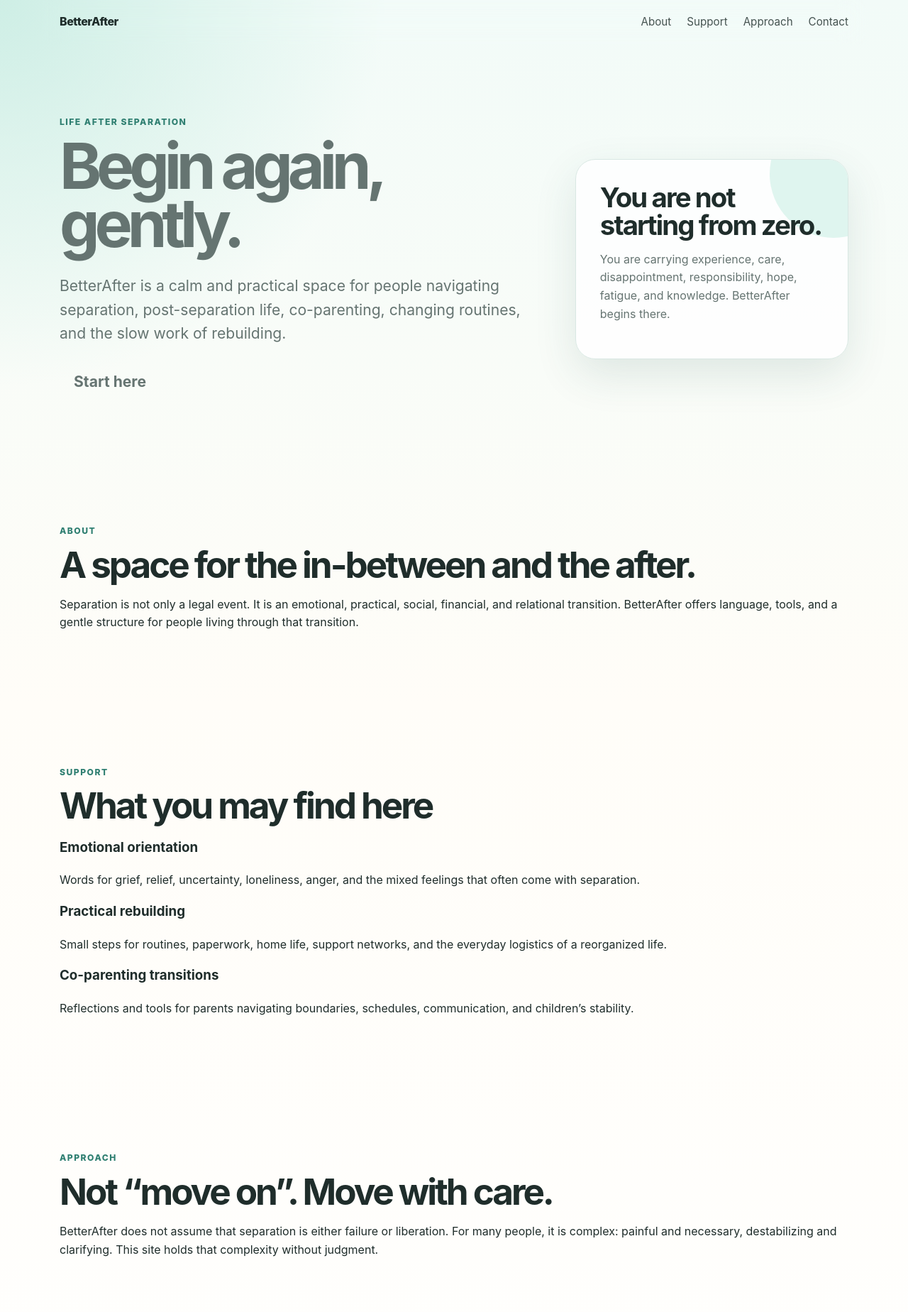
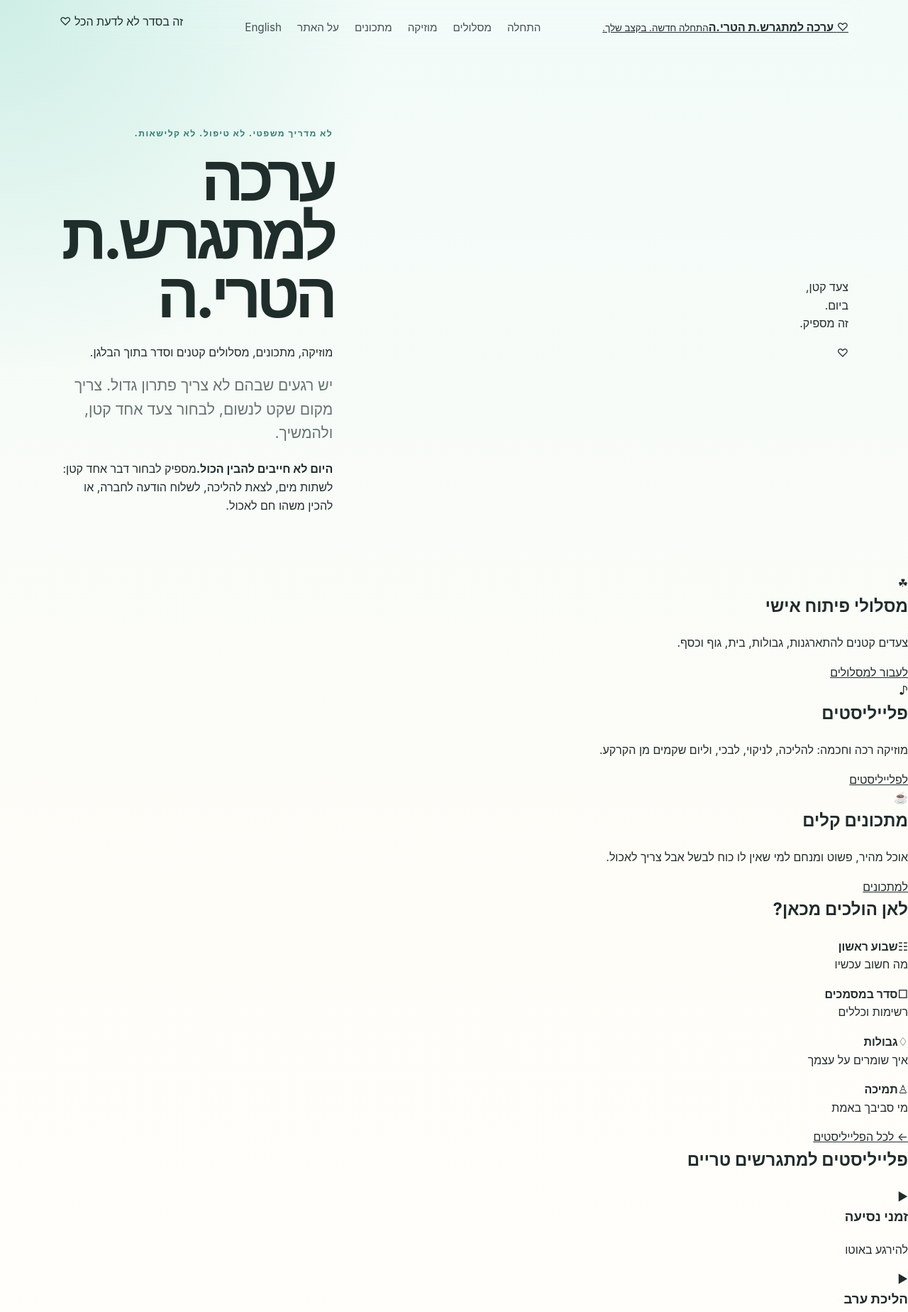
Before and after one commit to InbarLivnat/betterafter, a plain HTML site: page index.html in a window 1280 px wide. Shown: the top 1848 px of the page at 71% size. Drawn offline with Linux system fonts and the light colour scheme.

Commit message:
Add files via upload

```diff
--- a/index.html
+++ b/index.html
@@ -1,113 +1,88 @@
 <!DOCTYPE html>
-<html lang="en">
+<html lang="he" dir="rtl">
 <head>
   <meta charset="UTF-8" />
   <meta name="viewport" content="width=device-width, initial-scale=1.0" />
-
-  <title>BetterAfter</title>
-  <meta name="description" content="BetterAfter is a gentle, practical space for people navigating life after separation." />
-
+  <title>ערכה למתגרש.ת הטרי.ה | BetterAfter</title>
+  <meta name="description" content="ערכה עדינה, פרקטית ולא שיפוטית למי שנמצאים אחרי פרידה, במהלך פרידה או בתחילת חיים חדשים." />
   <link rel="stylesheet" href="styles.css" />
 </head>
-
 <body>
   <header class="site-header">
-    <div class="logo">BetterAfter</div>
-
-    <nav class="main-nav">
-      <a href="#about">About</a>
-      <a href="#support">Support</a>
-      <a href="#approach">Approach</a>
-      <a href="#contact">Contact</a>
+    <a class="brand" href="index.html" aria-label="BetterAfter homepage">
+      <span class="brand-icon">♡</span>
+      <span><strong>ערכה למתגרש.ת הטרי.ה</strong><small>התחלה חדשה. בקצב שלך.</small></span>
+    </a>
+    <nav class="main-nav" aria-label="ניווט ראשי">
+      <a class="active" href="index.html">התחלה</a>
+      <a href="#paths">מסלולים</a>
+      <a href="#music">מוזיקה</a>
+      <a href="#food">מתכונים</a>
+      <a href="#about">על האתר</a>
+      <a class="language-link" href="en.html">English</a>
     </nav>
+    <p class="tiny-note">זה בסדר לא לדעת הכל ♡</p>
   </header>
 
   <main>
     <section class="hero">
-      <div class="hero-text">
-        <p class="eyebrow">Life after separation</p>
-        <h1>Begin again, gently.</h1>
-        <p class="lead">
-          BetterAfter is a calm and practical space for people navigating separation,
-          post-separation life, co-parenting, changing routines, and the slow work of rebuilding.
-        </p>
-        <a class="button" href="#about">Start here</a>
+      <div class="hero-image" aria-hidden="true">
+        <div class="photo-card">
+          <div class="cup"></div>
+          <div class="notebook"><p>צעד קטן,<br>ביום.<br>זה מספיק.</p><span>♡</span></div>
+        </div>
       </div>
-
-      <div class="hero-card">
-        <h2>You are not starting from zero.</h2>
-        <p>
-          You are carrying experience, care, disappointment, responsibility,
-          hope, fatigue, and knowledge. BetterAfter begins there.
-        </p>
+      <div class="hero-content">
+        <p class="eyebrow">לא מדריך משפטי. לא טיפול. לא קלישאות.</p>
+        <h1>ערכה למתגרש.ת הטרי.ה</h1>
+        <p class="hero-subtitle">מוזיקה, מתכונים, מסלולים קטנים וסדר בתוך הבלגן.</p>
+        <p class="hero-text">יש רגעים שבהם לא צריך פתרון גדול. צריך מקום שקט לנשום, לבחור צעד אחד קטן, ולהמשיך.</p>
+        <div class="soft-message"><strong>היום לא חייבים להבין הכול.</strong><span>מספיק לבחור דבר אחד קטן: לשתות מים, לצאת להליכה, לשלוח הודעה לחברה, או להכין משהו חם לאכול.</span></div>
       </div>
     </section>
 
-    <section id="about" class="section">
-      <p class="eyebrow">About</p>
-      <h2>A space for the in-between and the after.</h2>
-      <p>
-        Separation is not only a legal event. It is an emotional, practical,
-        social, financial, and relational transition. BetterAfter offers language,
-        tools, and a gentle structure for people living through that transition.
-      </p>
+    <section id="paths" class="quick-cards" aria-label="שלוש כניסות ראשיות">
+      <article class="quick-card"><div class="circle-icon">☘</div><h2>מסלולי פיתוח אישי</h2><p>צעדים קטנים להתארגנות, גבולות, בית, גוף וכסף.</p><a href="#first-steps">לעבור למסלולים</a></article>
+      <article class="quick-card"><div class="circle-icon">♪</div><h2>פלייליסטים</h2><p>מוזיקה רכה וחכמה: להליכה, לניקוי, לבכי, וליום שקמים מן הקרקע.</p><a href="#music">לפלייליסטים</a></article>
+      <article class="quick-card"><div class="circle-icon">☕</div><h2>מתכונים קלים</h2><p>אוכל מהיר, פשוט ומנחם למי שאין לו כוח לבשל אבל צריך לאכול.</p><a href="#food">למתכונים</a></article>
     </section>
 
-    <section id="support" class="section">
-      <p class="eyebrow">Support</p>
-      <h2>What you may find here</h2>
-
-      <div class="cards">
-        <article class="card">
-          <h3>Emotional orientation</h3>
-          <p>
-            Words for grief, relief, uncertainty, loneliness, anger, and the mixed feelings
-            that often come with separation.
-          </p>
-        </article>
-
-        <article class="card">
-          <h3>Practical rebuilding</h3>
-          <p>
-            Small steps for routines, paperwork, home life, support networks,
-            and the everyday logistics of a reorganized life.
-          </p>
-        </article>
-
-        <article class="card">
-          <h3>Co-parenting transitions</h3>
-          <p>
-            Reflections and tools for parents navigating boundaries, schedules,
-            communication, and children’s stability.
-          </p>
-        </article>
-      </div>
+    <section id="first-steps" class="dashboard">
+      <article class="panel small-panel">
+        <h2>לאן הולכים מכאן?</h2>
+        <div class="icon-list">
+          <div><span>☷</span><strong>שבוע ראשון</strong><p>מה חשוב עכשיו</p></div>
+          <div><span>□</span><strong>סדר במסמכים</strong><p>רשימות וכללים</p></div>
+          <div><span>♢</span><strong>גבולות</strong><p>איך שומרים על עצמך</p></div>
+          <div><span>♙</span><strong>תמיכה</strong><p>מי סביבך באמת</p></div>
+        </div>
+      </article>
+      <article id="music" class="panel wide-panel">
+        <div class="panel-title-row"><a href="#">← לכל הפלייליסטים</a><h2>פלייליסטים למתגרשים טריים</h2></div>
+        <div class="media-row">
+          <div class="media-card"><div class="media-thumb thumb-one"><span>▶</span></div><h3>זמני נסיעה</h3><p>להירגע באוטו</p></div>
+          <div class="media-card"><div class="media-thumb thumb-two"><span>▶</span></div><h3>הליכת ערב</h3><p>להחזיר קצב</p></div>
+          <div class="media-card"><div class="media-thumb thumb-three"><span>▶</span></div><h3>לשטוף כלים</h3><p>ולבנות קצת</p></div>
+          <div class="media-card"><div class="media-thumb thumb-four"><span>▶</span></div><h3>לימים גשומים</h3><p>ולב רגיש</p></div>
+        </div>
+      </article>
+      <article id="food" class="panel wide-panel">
+        <div class="panel-title-row"><a href="#">← לכל המתכונים</a><h2>מתכונים קלים למתחילים מחדש</h2></div>
+        <div class="media-row">
+          <div class="media-card"><div class="food-thumb food-one"><span>♡</span></div><h3>פסטה לימון</h3><p>בחמש דקות</p></div>
+          <div class="media-card"><div class="food-thumb food-two"><span>♡</span></div><h3>טוסט אבוקדו</h3><p>וביצה</p></div>
+          <div class="media-card"><div class="food-thumb food-three"><span>♡</span></div><h3>מרק כתום</h3><p>מהיר</p></div>
+          <div class="media-card"><div class="food-thumb food-four"><span>♡</span></div><h3>קערת אורז</h3><p>וביצה</p></div>
+        </div>
+      </article>
     </section>
 
-    <section id="approach" class="section">
-      <p class="eyebrow">Approach</p>
-      <h2>Not “move on”. Move with care.</h2>
-      <p>
-        BetterAfter does not assume that separation is either failure or liberation.
-        For many people, it is complex: painful and necessary, destabilizing and clarifying.
-        This site holds that complexity without judgment.
-      </p>
-    </section>
-
-    <section id="contact" class="section">
-      <p class="eyebrow">Contact</p>
-      <h2>Interested in BetterAfter?</h2>
-      <p>
-        This is an early version of the site. For collaborations, resources,
-        workshops, or community updates, please get in touch.
-      </p>
-
-      <a class="button" href="mailto:inbarliv@gmail.com">Email BetterAfter</a>
+    <section id="about" class="bottom-grid">
+      <article class="bottom-card"><div class="line-heart">♡</div><h2>למה אתר כזה?</h2><p>כי הרבה אנשים אחרי פרידה צריכים פחות רעש ויותר סדר קטן: מילים פשוטות, הרגלים קטנים, אוכל, מוזיקה, ומרחב שלא שופט.</p></article>
+      <article class="bottom-card github-card"><div class="github-mark">GH</div><h2>נבנה ב־GitHub Pages</h2><p>אתר סטטי, קליל ונקי. בלי מערכת מורכבת ובלי backend. רק HTML ו־CSS.</p></article>
+      <article class="bottom-card handwritten"><p>לנשום. עוד יום.<br>צעד קטן מספיק.</p><span>♡</span></article>
     </section>
   </main>
-
-  <footer class="site-footer">
-    <p>© 2026 BetterAfter. All rights reserved.</p>
-  </footer>
+  <footer class="site-footer"><p>© 2026 BetterAfter. All rights reserved.</p><a href="en.html">English version</a></footer>
 </body>
 </html>
```
